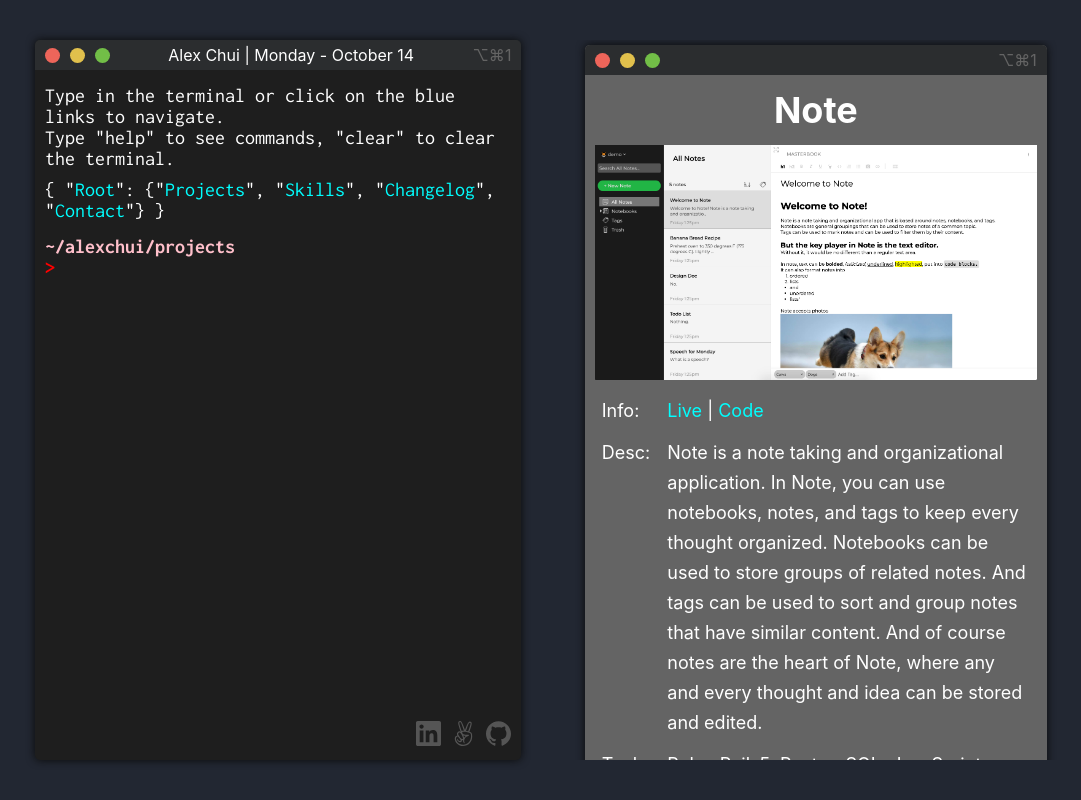
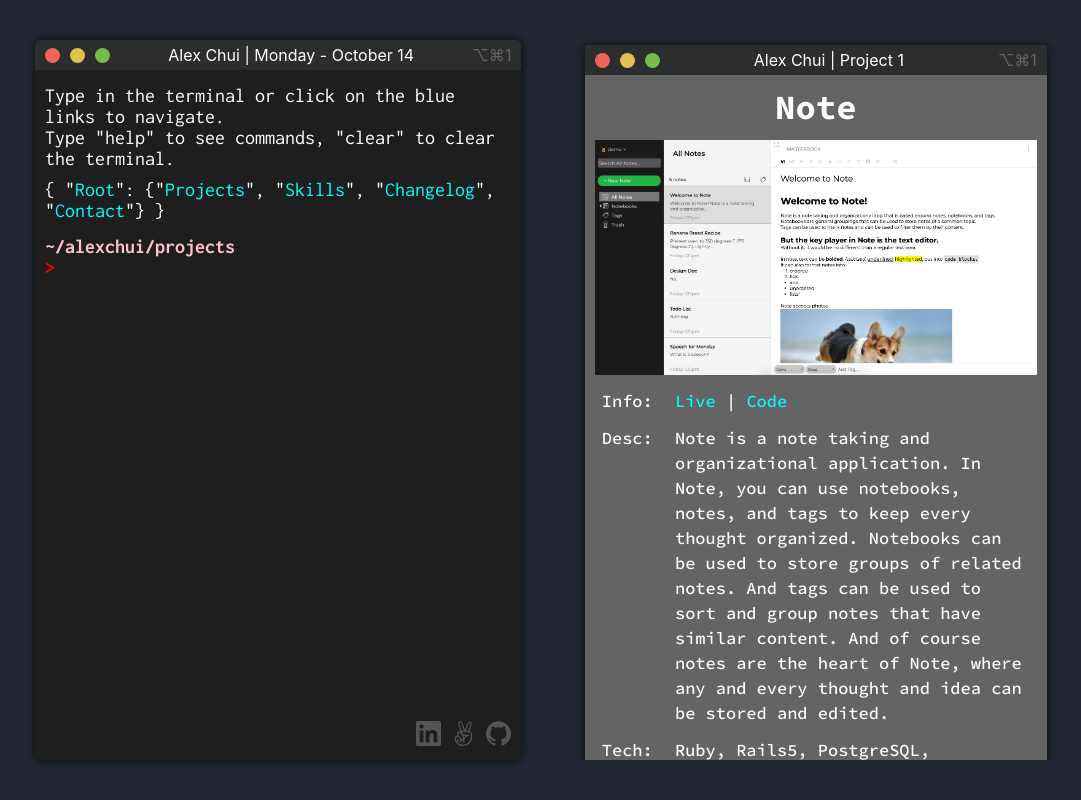
Before and after one commit to ahhchooey/portfolio, a React (Create React App) app: page /projects in a window 1280 px wide. Shown: the whole page, without its empty margins (93-1174 px from the left). Built offline with nearby package versions, Linux system fonts and the light colour scheme.

Commit message:
final update, probably

```diff
--- a/src/changelog.js
+++ b/src/changelog.js
@@ -16,7 +16,7 @@ function Changelog() {
         </div>
 
         <div className="titlebar">
-          Changelog
+          Alex Chui | Changelog
         </div>
 
         <div className="mac-symbols">&#8997;&#8984;2</div>
--- a/src/contact.js
+++ b/src/contact.js
@@ -16,7 +16,7 @@ function Contact() {
         </div>
 
         <div className="titlebar">
-          Contact Information
+          Alex Chui | Contact Information
         </div>
 
         <div className="mac-symbols">&#8997;&#8984;1</div>
--- a/src/projects.js
+++ b/src/projects.js
@@ -37,7 +37,7 @@ function Projects() {
   return (
     <div className="projects">
       {
-        projectList.map((project, i) => <ProjectItem key={i} project={project} />)
+        projectList.map((project, i) => <ProjectItem key={i} i={i+1} project={project} />)
       }
     </div>
   )
@@ -57,6 +57,7 @@ function ProjectItem(props) {
         </div>
 
         <div className="titlebar">
+          Alex Chui | Project {props.i}
         </div>
 
         <div className="mac-symbols">&#8997;&#8984;1</div>
--- a/src/styles/home.css
+++ b/src/styles/home.css
@@ -17,7 +17,7 @@
 }
 
 .aboutme {
-  background-color: rgb(30, 20, 15);
+  background-color: rgb(35, 39, 49);
   box-shadow: 0 0 8px rgb(10, 10, 10);
   border-radius: 5px;
   overflow: hidden;
@@ -27,5 +27,8 @@
   font-family: 'Source Code Pro', monospace;
   text-align: start;
   padding: 18px;
+}
+
+.aboutme-body div {
   color: rgb(240, 240, 240);
 }
--- a/src/styles/projects.css
+++ b/src/styles/projects.css
@@ -1,4 +1,5 @@
-@import url('https://fonts.googleapis.com/css?family=Inconsolata:400,700&display=swap');
+@import url('https://fonts.googleapis.com/css?family=Source+Code+Pro:500,700&display=swap');
+
 
 .projects {
   position: relative;
@@ -32,8 +33,9 @@
 
 .project-item-body {
   padding: 10px 10px;
-  font-size: 18px;
-  line-height: 30px;
+  font-size: 17px;
+  line-height: 25px;
+  font-family: 'Source Code Pro', monospace;
 }
 
 .project-item-body img {
```
